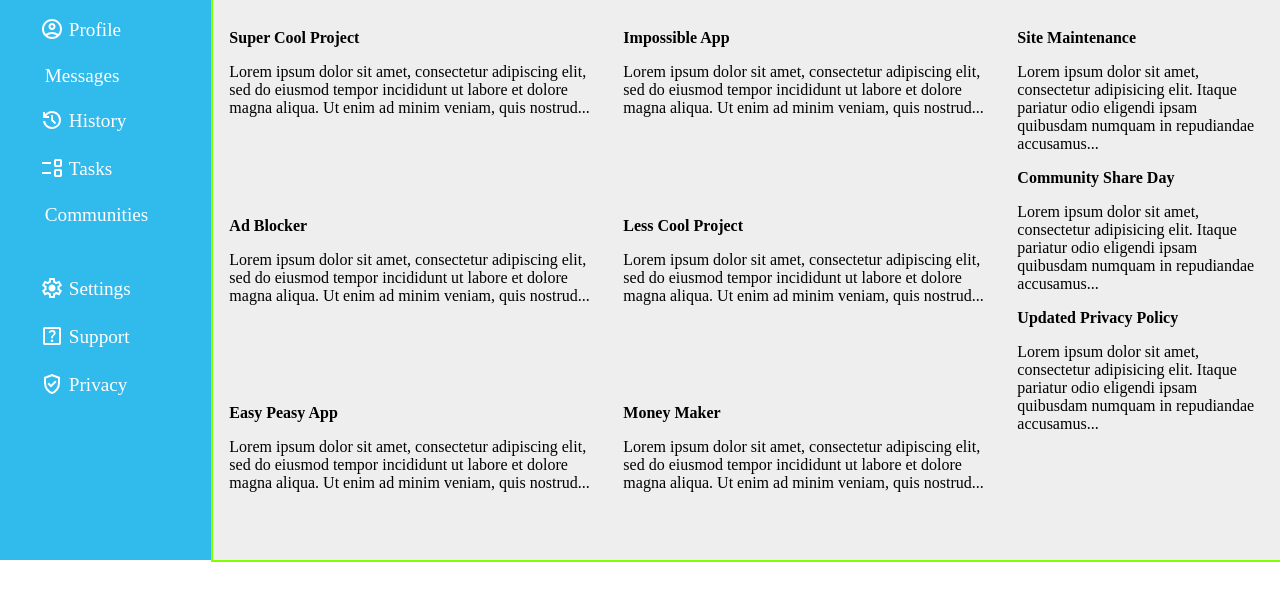
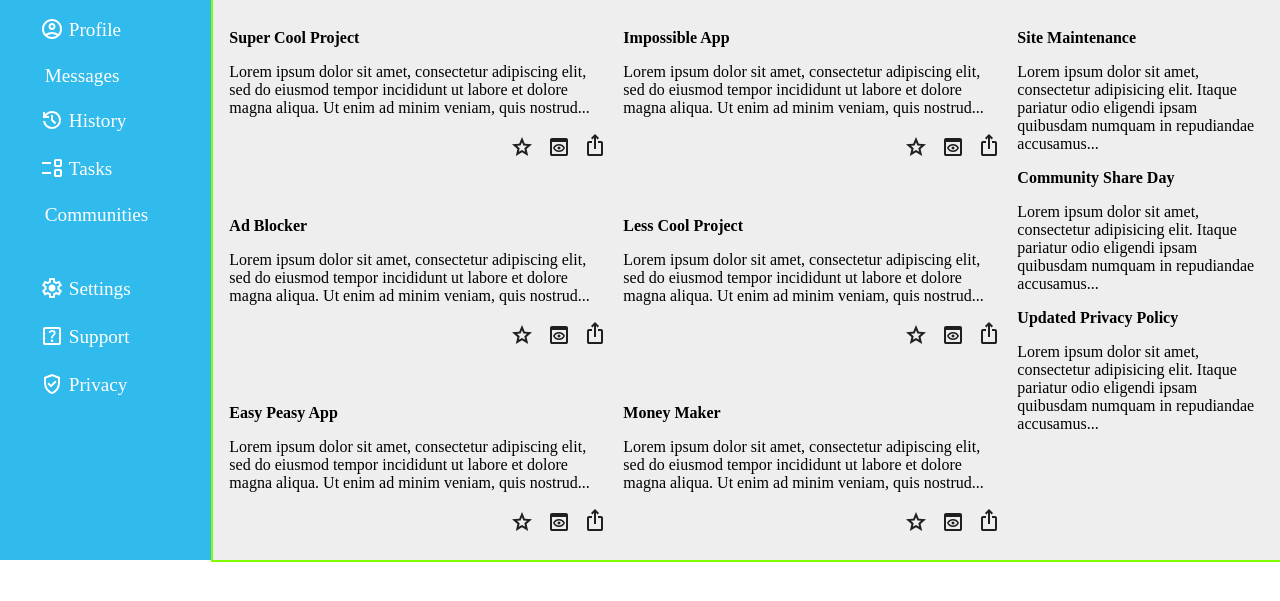
Before and after one commit to Julian-Bazo/odin-admin-dashboard, a plain HTML site: page index.html in a window 1280 px wide. Shown: the part 131-732 px from the top of the page. Drawn offline with Linux system fonts and the light colour scheme.

Commit message:
Add icons to each card
Adds the star, share, and view icons to the bottom right of each card.

```diff
--- a/index.html
+++ b/index.html
@@ -60,26 +60,56 @@
                         <div class="card">
                             <p class="title bold">Super Cool Project</p>
                             <p>Lorem ipsum dolor sit amet, consectetur adipiscing elit, sed do eiusmod tempor incididunt ut labore et dolore magna aliqua. Ut enim ad minim veniam, quis nostrud...</p>
+                            <div class="img-card-div">
+                                <img src="icons/star.svg" alt="save content">
+                                <img src="icons/view.svg" alt="view content">
+                                <img class="share-icon" style="padding-bottom: .25rem;" src="icons/share.svg" alt="share content">
+                            </div>
                         </div>
                         <div class="card">
                             <p class="title bold">Impossible App</p>
                             <p>Lorem ipsum dolor sit amet, consectetur adipiscing elit, sed do eiusmod tempor incididunt ut labore et dolore magna aliqua. Ut enim ad minim veniam, quis nostrud...</p>
+                            <div class="img-card-div">
+                                <img src="icons/star.svg" alt="save content">
+                                <img src="icons/view.svg" alt="view content">
+                                <img class="share-icon" style="padding-bottom: .25rem;" src="icons/share.svg" alt="share content">
+                            </div>
                         </div>
                         <div class="card">
                             <p class="title bold">Ad Blocker</p>
                             <p>Lorem ipsum dolor sit amet, consectetur adipiscing elit, sed do eiusmod tempor incididunt ut labore et dolore magna aliqua. Ut enim ad minim veniam, quis nostrud...</p>
+                            <div class="img-card-div">
+                                <img src="icons/star.svg" alt="save content">
+                                <img src="icons/view.svg" alt="view content">
+                                <img class="share-icon" style="padding-bottom: .25rem;" src="icons/share.svg" alt="share content">
+                            </div>
                         </div>
                         <div class="card">
                             <p class="title bold">Less Cool Project</p>
                             <p>Lorem ipsum dolor sit amet, consectetur adipiscing elit, sed do eiusmod tempor incididunt ut labore et dolore magna aliqua. Ut enim ad minim veniam, quis nostrud...</p>
+                            <div class="img-card-div">
+                                <img src="icons/star.svg" alt="save content">
+                                <img src="icons/view.svg" alt="view content">
+                                <img class="share-icon" style="padding-bottom: .25rem;" src="icons/share.svg" alt="share content">
+                            </div>
                         </div>
                         <div class="card">
                             <p class="title bold">Easy Peasy App</p>
                             <p>Lorem ipsum dolor sit amet, consectetur adipiscing elit, sed do eiusmod tempor incididunt ut labore et dolore magna aliqua. Ut enim ad minim veniam, quis nostrud...</p>
+                            <div class="img-card-div">
+                                <img src="icons/star.svg" alt="save content">
+                                <img src="icons/view.svg" alt="view content">
+                                <img class="share-icon" style="padding-bottom: .25rem;" src="icons/share.svg" alt="share content">
+                            </div>
                         </div>
                         <div class="card">
                             <p class="title bold">Money Maker</p>
                             <p>Lorem ipsum dolor sit amet, consectetur adipiscing elit, sed do eiusmod tempor incididunt ut labore et dolore magna aliqua. Ut enim ad minim veniam, quis nostrud...</p>
+                            <div class="img-card-div">
+                                <img src="icons/star.svg" alt="save content">
+                                <img src="icons/view.svg" alt="view content">
+                                <img class="share-icon" style="padding-bottom: .25rem;" src="icons/share.svg" alt="share content">
+                            </div>
                         </div>
                 </div>
 
--- a/styles.css
+++ b/styles.css
@@ -201,3 +201,11 @@ ul {
 .projects-right {
     padding-right: 1rem;
 }
+
+.img-card-div {
+    text-align: right;
+    vertical-align: middle;
+    display: flex;
+    justify-content: flex-end;
+    gap: .8rem;
+}
```
